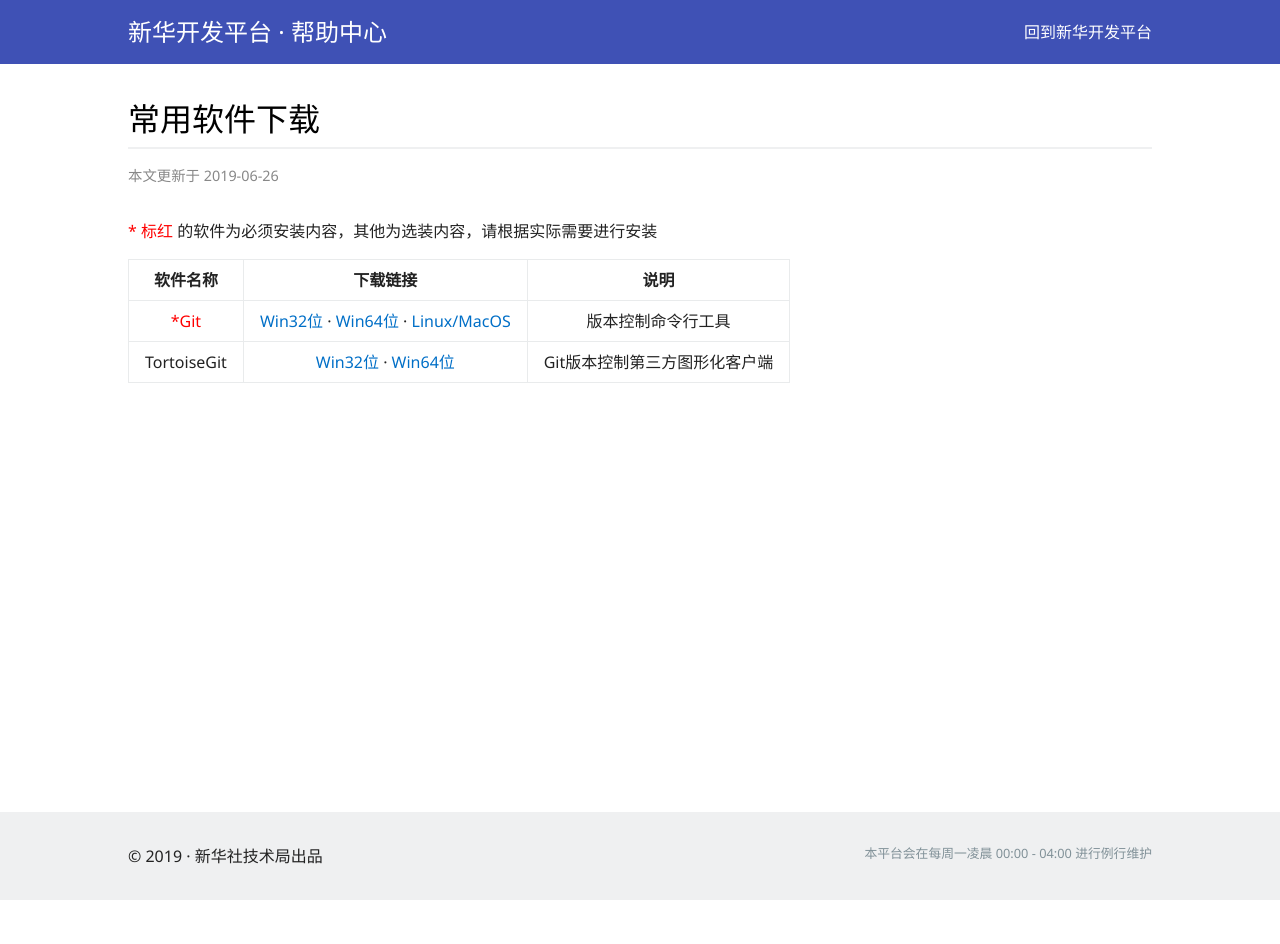
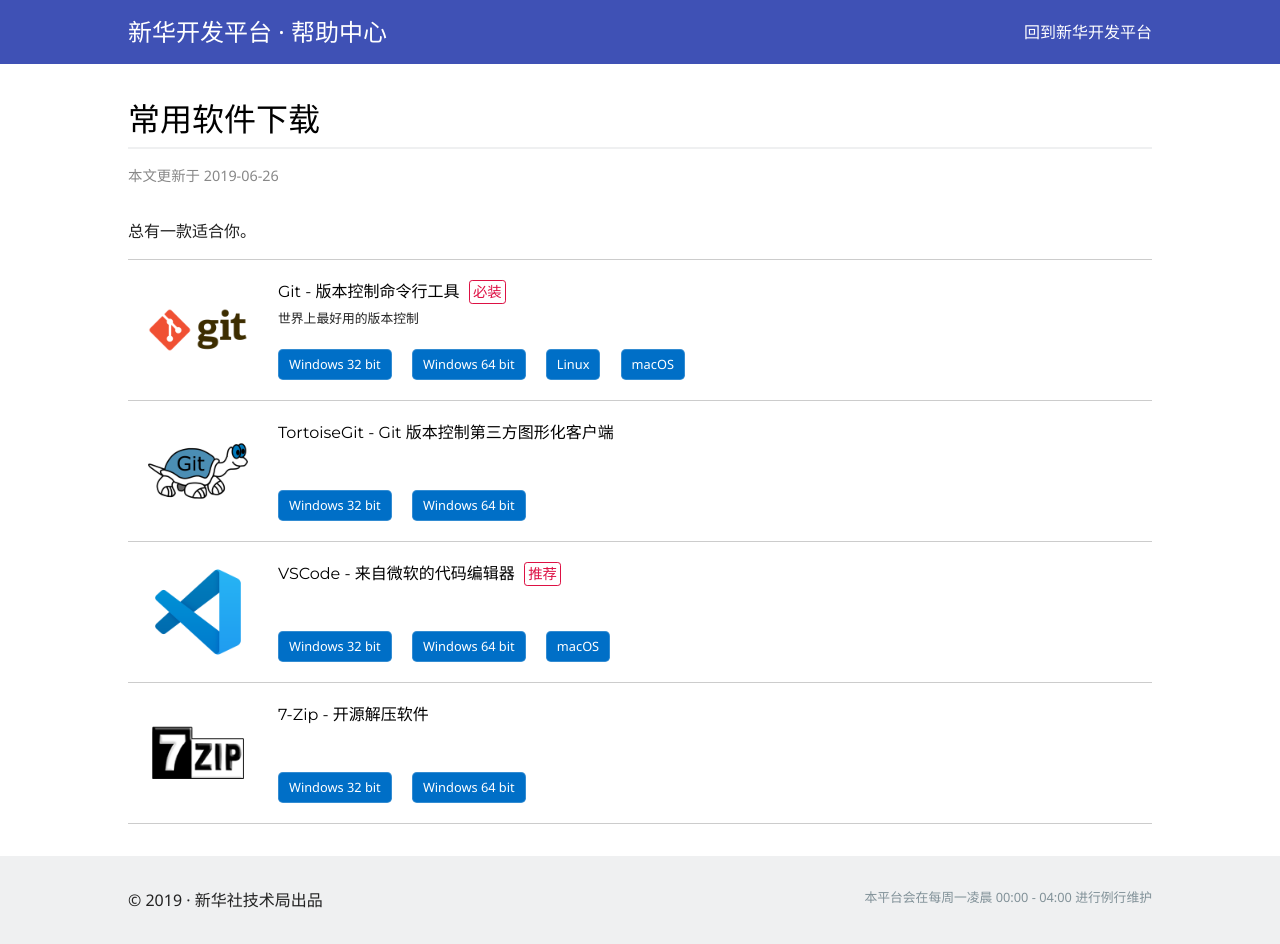
Before and after one commit to myanbin/guides, a Jekyll site: the page built from _posts/2019-06-26-download.md, in a window 1280 px wide. Built offline with Jekyll 4.4.1, drawn with Linux system fonts in a browser that asks for light colours; before the commit the page ends 900 px from its top, so only the background shows below that.

Commit message:
style: 更新 download.html 页面

```diff
--- a/_posts/2019-06-26-download.md
+++ b/_posts/2019-06-26-download.md
@@ -6,9 +6,63 @@
   - 李骞 <liqian6@xinhua.org>
 ---
 
-<p><font color="red">* 标红</font> 的软件为必须安装内容，其他为选装内容，请根据实际需要进行安装</p>
 
-|软件名称|下载链接|说明|
-|:---:|:---:|:---:|
-|<font color="red">*Git</font>|[Win32位]({{ site.baseurl }}/download/Git-2.22.0-32-bit.exe) &middot; [Win64位]({{ site.baseurl }}/download/Git-2.22.0-64-bit.exe) &middot; [Linux/MacOS](/article/git-handbook.html#linux)|版本控制命令行工具|
-|TortoiseGit|[Win32位]({{ site.baseurl }}/download/TortoiseGit-2.8.0.0-32bit.msi) &middot; [Win64位]({{ site.baseurl }}/download/TortoiseGit-2.8.0.0-64bit.msi)|Git版本控制第三方图形化客户端|
+总有一款适合你。
+
+<div class="data-list">
+  <div class="data-item">
+    <div class="data-item-logo">
+      <img src="{{ site.baseurl }}/assets/images/git-logo.png">
+    </div>
+    <div class="data-item-content">
+      <h4 class="data-item-title">Git - 版本控制命令行工具 <span class="my-label">必装</span></h4>
+      <div class="data-item-desc">世界上最好用的版本控制</div>
+      <div class="data-item-download">
+        <a class="btn download-btn" href="{{ site.baseurl }}/download/Git-2.22.0-32-bit.exe">Windows 32 bit</a>
+        <a class="btn download-btn" href="{{ site.baseurl }}/download/Git-2.22.0-64-bit.exe">Windows 64 bit</a>
+        <a class="btn download-btn" href="{{ site.baseurl }}/article/git-handbook.html#linux">Linux</a>
+        <a class="btn download-btn" href="{{ site.baseurl }}/article/git-handbook.html#macos">macOS</a>
+      </div>
+    </div>
+  </div>
+  <div class="data-item">
+    <div class="data-item-logo">
+      <img src="{{ site.baseurl }}/assets/images/tortoisegit-logo.png">
+    </div>
+    <div class="data-item-content">
+      <h4 class="data-item-title">TortoiseGit - Git 版本控制第三方图形化客户端</h4>
+      <div class="data-item-desc"></div>
+      <div class="data-item-download">
+        <a class="btn download-btn" href="{{ site.baseurl }}/download/TortoiseGit-2.8.0.0-32-bit.msi">Windows 32 bit</a>
+        <a class="btn download-btn" href="{{ site.baseurl }}/download/TortoiseGit-2.8.0.0-64-bit.msi">Windows 64 bit</a>
+      </div>
+    </div>
+  </div>
+  <div class="data-item">
+    <div class="data-item-logo">
+      <img src="{{ site.baseurl }}/assets/images/vscode-logo.png">
+    </div>
+    <div class="data-item-content">
+      <h4 class="data-item-title">VSCode - 来自微软的代码编辑器 <span class="my-label">推荐</span></h4>
+      <div class="data-item-desc"></div>
+      <div class="data-item-download">
+        <a class="btn download-btn" href="{{ site.baseurl }}/download/VSCodeUserSetup-ia32-1.41.1.exe">Windows 32 bit</a>
+        <a class="btn download-btn" href="{{ site.baseurl }}/download/VSCodeUserSetup-x64-1.41.1.exe">Windows 64 bit</a>
+        <a class="btn download-btn" href="{{ site.baseurl }}/download/VSCode-darwin-stable.zip">macOS</a>
+      </div>
+    </div>
+  </div>
+  <div class="data-item">
+    <div class="data-item-logo">
+      <img src="{{ site.baseurl }}/assets/images/7zip-logo.png">
+    </div>
+    <div class="data-item-content">
+      <h4 class="data-item-title">7-Zip - 开源解压软件</h4>
+      <div class="data-item-desc"></div>
+      <div class="data-item-download">
+        <a class="btn download-btn" href="{{ site.baseurl }}/download/7z1900.exe">Windows 32 bit</a>
+        <a class="btn download-btn" href="{{ site.baseurl }}/download/7z1900-x64.exe">Windows 64 bit</a>
+      </div>
+    </div>
+  </div>
+</div>
--- a/assets/css/cayman.css
+++ b/assets/css/cayman.css
@@ -186,6 +186,19 @@
   }
 }
 
+.btn.download-btn {
+  display: inline-block;
+  margin-bottom: 0;
+  color: #fff;
+  background-color: #006fc7;
+  padding: 5px 10px;
+  font-size: 0.8rem;
+}
+.btn.download-btn:hover {
+  color: #fff;
+  border-color: rgba(255, 255, 255, 0.4);
+}
+
 .hero-content {
   color: #fff;
   text-align: center;
@@ -339,10 +352,7 @@
   padding-bottom: 0.2rem;
 }
 .main-content h2:hover::before,
-.main-content h3:hover::before,
-.main-content h4:hover::before,
-.main-content h5:hover::before,
-.main-content h6:hover::before {
+.main-content h3:hover::before {
   content: '#';
   position: absolute;
   left: -1em;
@@ -530,10 +540,10 @@
 }
 
 
-.required {
+.my-label {
   display: inline-block;
   border: 1px solid #d14;
-  margin-left: 10px;
+  margin-left: 5px;
   padding: 0 0.2rem;
   border-radius: 0.2rem;
   font-size: 0.9rem;
@@ -544,3 +554,33 @@
 ul.posts {
   line-height: 2rem;
 }
+
+/* download.html */
+.data-item {
+  display: flex;
+  padding: 20px;
+  border-top: 1px solid #ccc;
+}
+.data-item:last-child {
+  border-bottom: 1px solid #ccc;
+}
+.data-item-logo {
+  width: 100px;
+  height: 100px;
+}
+.data-item-content {
+  flex: 1;
+  margin-left: 30px;
+  flex-direction: column;
+  display: flex;
+}
+.data-item-content .data-item-title {
+  margin-bottom: 5px;
+}
+.data-item-content .data-item-title .required {
+  font-weight: normal;
+}
+.data-item-content .data-item-desc {
+  flex: 1;
+  font-size: 0.8rem;
+}
```
Also changed, not shown: _posts/2019-06-26-administrator.md (+13 -13 lines), _posts/2019-06-26-creating-account.md (+15 -11 lines), _posts/2019-06-26-git-handbook.md (+3 -2 lines), index.md (+1 -1 lines), assets/images/7zip-logo.png (added), assets/images/git-logo.png (added), assets/images/tortoisegit-logo.png (added), assets/images/vscode-logo.png (added).
